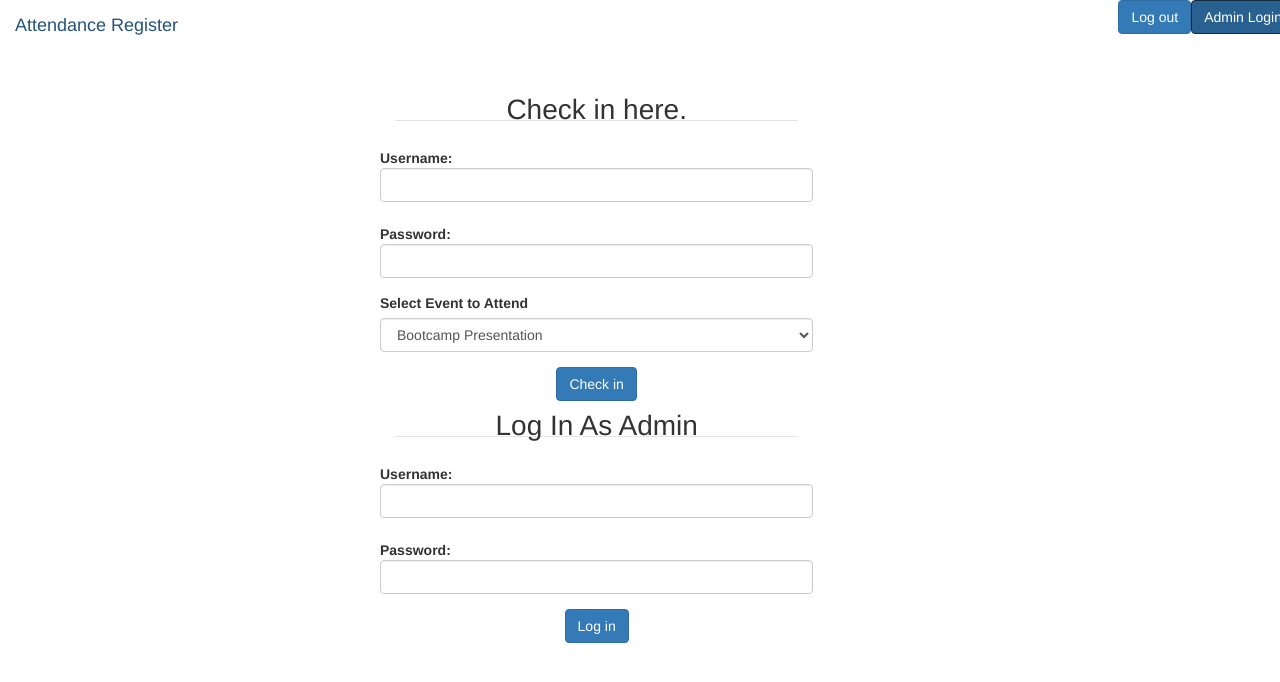
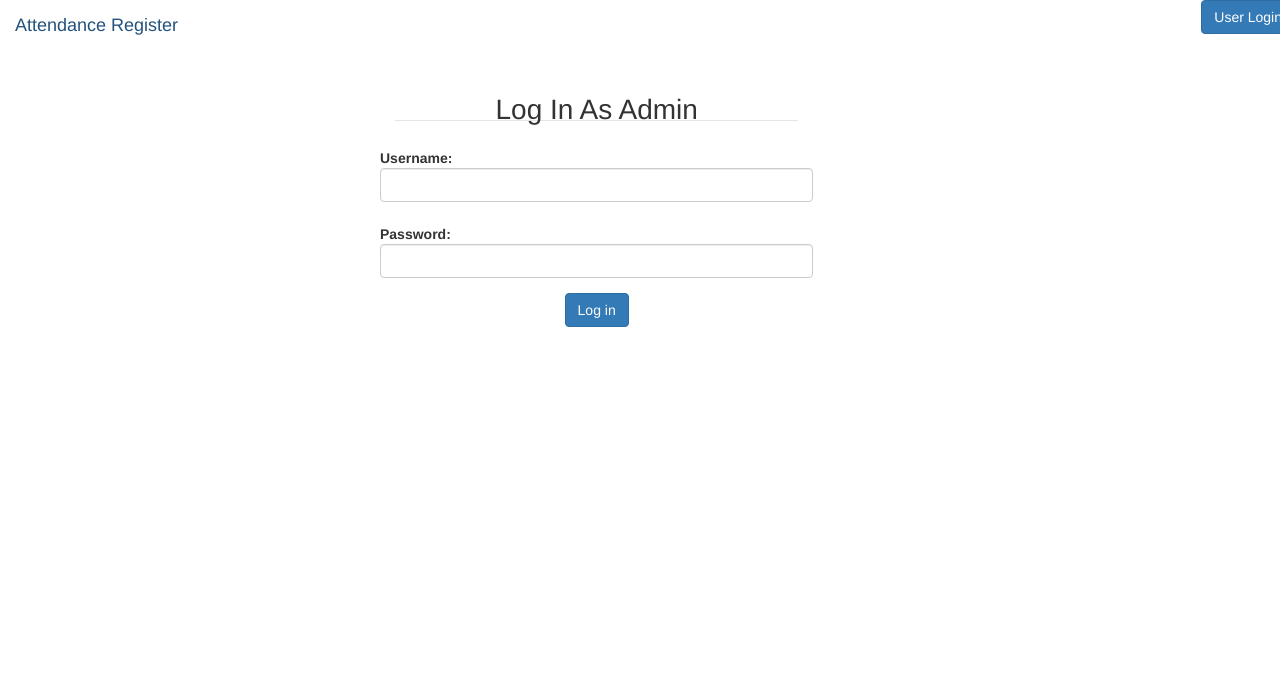
Before and after one commit to oahray/bc-20-attendance-register, a plain HTML site: page index.html in a window 1280 px wide. Both pictures are taken after a click on the link "Admin Login". Drawn offline with nearby package versions, Linux system fonts and the light colour scheme; a web font is replaced by a local one.

Commit message:
updated UI response

```diff
--- a/css/style.css
+++ b/css/style.css
@@ -4,7 +4,7 @@
 	width: 100%;
 }
 
-#login-form, #adminForm {
+#checkinForm, #adminForm {
 	margin-top: 100px;
 	width: 550px;
 	margin: 0 auto;
--- a/index.html
+++ b/index.html
@@ -29,7 +29,8 @@
         </div> <!-- close navbar header -->
         <div class="navbar-collapse collapse navbar-warning-collapse">
           <ul class="nav navbar-nav navbar-right">
-          	<a href="javascript:void(0)" id="adminLoginBtn" class="btn btn-raised btn-primary pull-right">Admin Login</a>
+          	<a href="javascript:void(0)" id="userLogin" class="btn btn-raised btn-primary pull-right">User Login</a>
+          	<a href="javascript:void(0)" id="adminLogin" class="btn btn-raised btn-primary pull-right">Admin Login</a>
             <a href="javascript:void(0)" id="logoutBtn" class="btn btn-raised btn-primary pull-right">Log out</a>
           </ul>
         </div>
@@ -39,7 +40,7 @@
 
 		<div id="loginOrSignup">
 			<!-- LOGIN DIALOG -->
-			<div id="login-form" class="container-fluid">
+			<div id="checkinForm" class="container-fluid">
 				<form class="form-horizontal col-md-10 offset-2">
 				  <fieldset>
 				    <legend>Check in here.</legend>
--- a/js/main.js
+++ b/js/main.js
@@ -14,12 +14,15 @@ var email = username + "@attend.here"
 var password = $("#password").val();
 var eventList = $("#eventList").val();
 var checkinBtn = $("#checkinBtn");
+var userLogin = $("#userLogin");
 var adminLogin = $("#adminLogin");
 var logoutBtn = $("#logoutBtn");
 var adminForm = $("#adminForm");
+var checkinForm = $("#checkinForm");
 
-$("#logoutBtn").hide();
-$("#adminForm").hide(;)
+logoutBtn.hide();
+userLogin.hide();
+adminForm.hide();
 
 checkinBtn.click(function() {
 	alert('Hey');
@@ -28,11 +31,22 @@ checkinBtn.click(function() {
   var errorCode = error.code;
   var errorMessage = error.message;
   // ...
-});
+  alert(errorMessage);
+	});
+
 });
 
 
 adminLogin.click(function() {
+	adminLogin.hide();
+	checkinForm.hide();
 	adminForm.show();
+	userLogin.show();
+});
 
+userLogin.click(function() {
+	userLogin.hide();
+	adminForm.hide();
+	adminLogin.show();
+	checkinForm.show();
 });
```
